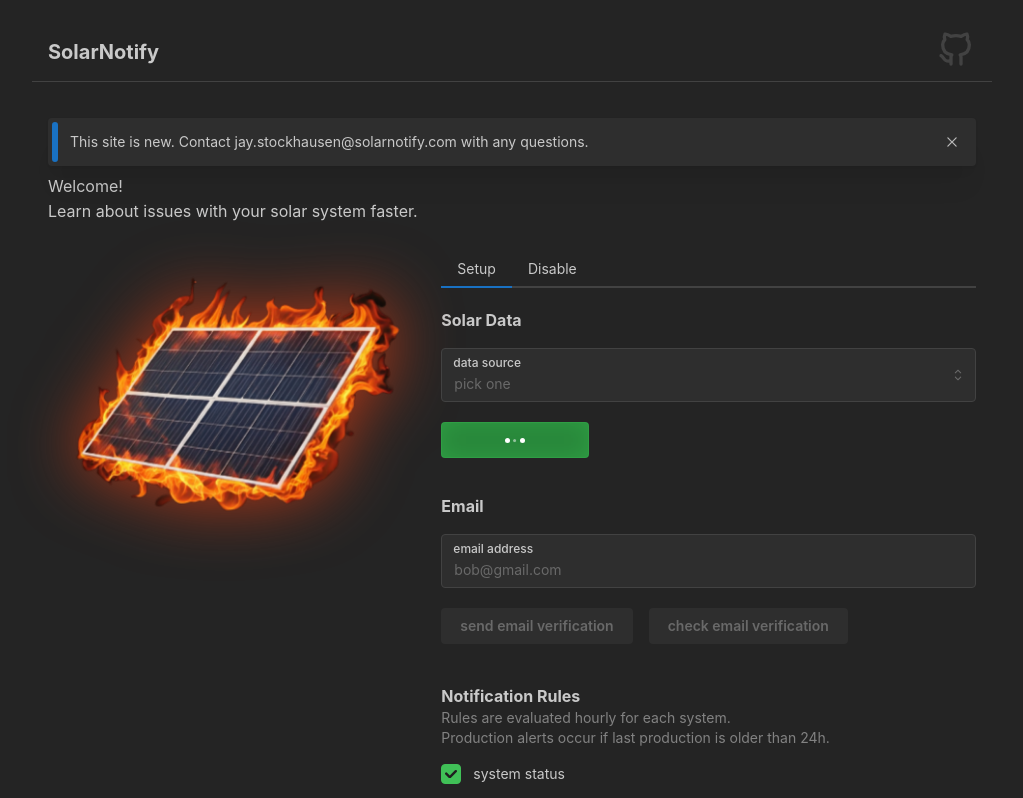
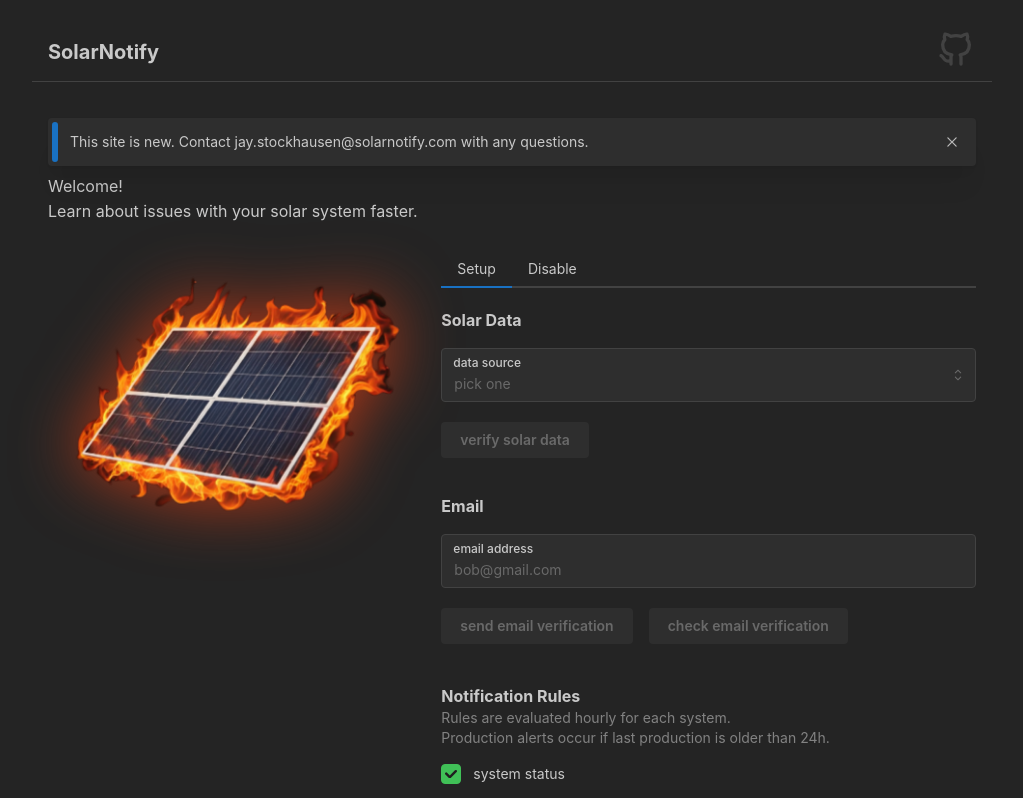
Before and after one commit to stockhausenj/solarnotify, a React (Vite) app in the folder solarnotify/: page / in a window 1280 px wide. Shown: the top 798 px of the page, without its empty margins (128-1151 px from the left). Built offline with nearby package versions, Linux system fonts and the light colour scheme.

Commit message:
rm loader from one button

```diff
--- a/solarnotify/src/components/Setup/Setup.tsx
+++ b/solarnotify/src/components/Setup/Setup.tsx
@@ -311,7 +311,7 @@ export function Setup() {
         }}
       />
       <div style={{ marginTop: '20px' }}>
-        <Button disabled={!selectedSolarDataSource} onClick={authSolarData} color="green" loading loaderProps={{ type: 'dots' }}>
+        <Button disabled={!selectedSolarDataSource} onClick={authSolarData} color="green">
           verify solar data
         </Button>
       </div>
```
